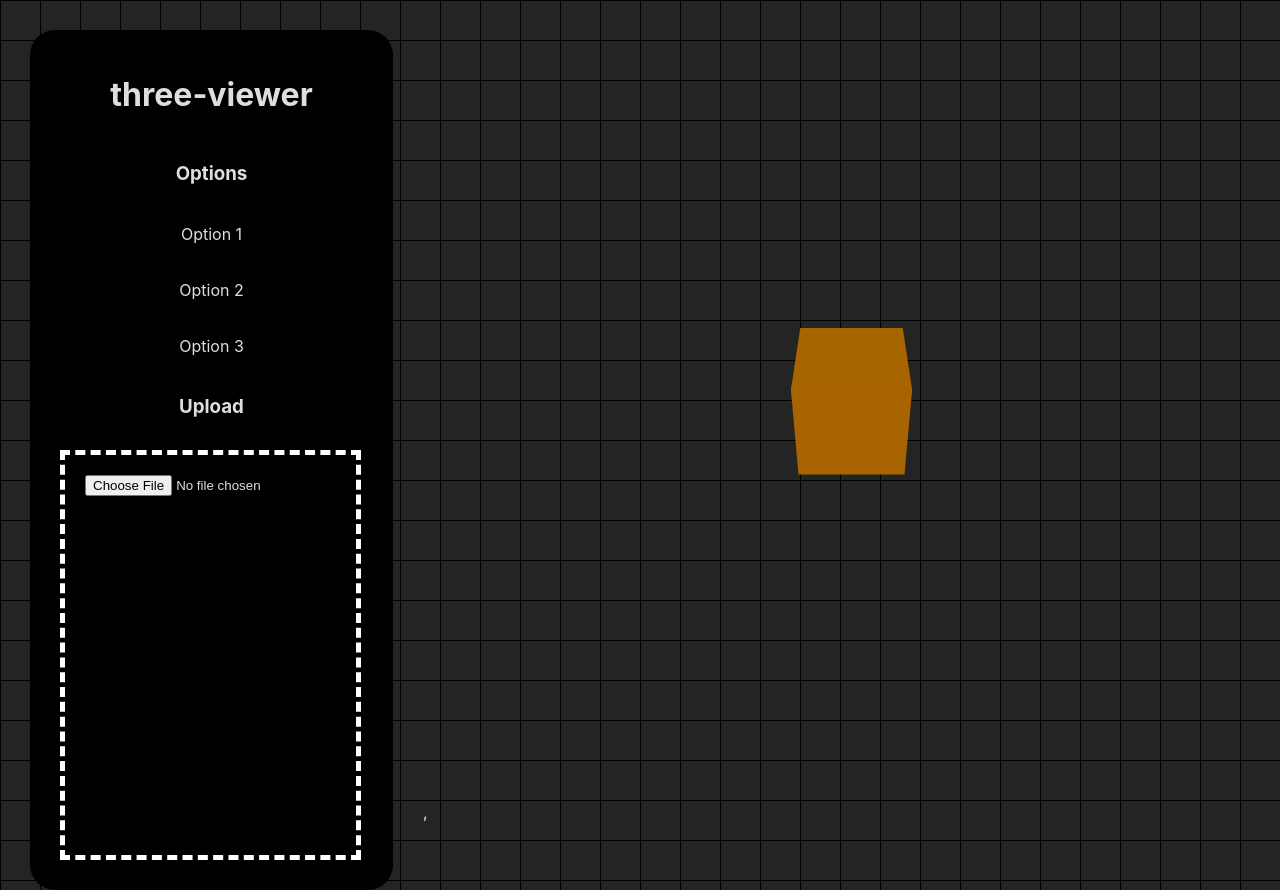
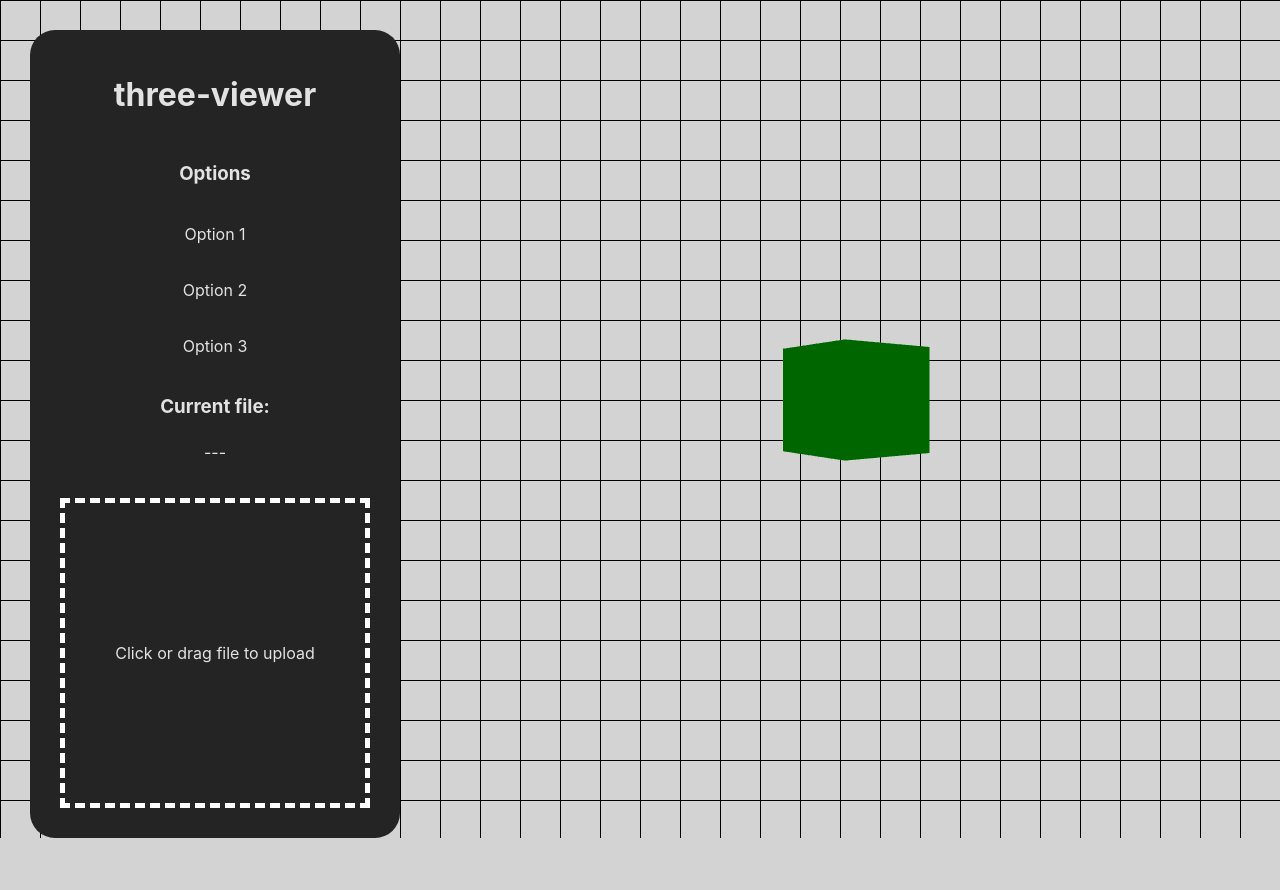
Before and after one commit to ethanernst/002-three-viewer, a React (Vite) app: page / in a window 1280 px wide. After the commit the page ends 838 px from the top, so only its background shows below. Built offline with nearby package versions, Linux system fonts and the light colour scheme.

Commit message:
updated FileDropZone, added state with Jotai, added file loaders for STL, OBJ, GLTF, and FBX files, begain basic rendering

```diff
--- a/package.json
+++ b/package.json
@@ -12,6 +12,7 @@
   "dependencies": {
     "@react-three/fiber": "^8.14.5",
     "@types/three": "^0.157.0",
+    "jotai": "^2.4.3",
     "react": "^18.2.0",
     "react-dom": "^18.2.0",
     "styled-components": "^6.0.8",
--- a/src/components/FileDropZone.jsx
+++ b/src/components/FileDropZone.jsx
@@ -1,21 +1,35 @@
-import { useState } from 'react';
+import { useRef, useState } from 'react';
+
+import { useAtom } from 'jotai';
+import { currentFile } from '../store/settings';
 
 import styled from 'styled-components';
 
 const StyleContainer = styled.div`
-  width: 90%;
-  height: 400px;
+  width: 300px;
+  height: 300px;
   margin: 10px;
+  display: flex;
+  align-items: center;
+  justify-content: center;
+
+  background-color: transparent;
   border: 5px dashed white;
   transition: all 0.2s;
 
-  background-color: ${({ color }) => color};
+  input {
+    display: none;
+  }
 `;
-
-const MAX_FILESIZE_IN_BYTES = 10000000;
 
 function FileDropZone() {
   const [dragging, setDragging] = useState(false);
+  const [uploadedFile, setUploadedFile] = useAtom(currentFile);
+
+  const inputRef = useRef();
+
+  const ALLOWED_FILETYPES = ['stl', 'obj', 'gltf', 'fbx'];
+  const MAX_FILESIZE_IN_BYTES = 10000000;
 
   const handleDragOver = e => {
     e.preventDefault();
@@ -30,46 +44,71 @@ function FileDropZone() {
     e.preventDefault();
     setDragging(false);
 
-    const files = e.dataTransfer?.files;
-    console.log('Files dropped:', files);
+    const droppedFile = e.dataTransfer?.files[0];
 
-    files && handleFiles(files);
+    droppedFile && handleFile(droppedFile);
   };
 
-  const handleFiles = files => {
-    const file = files[0];
+  const handleClick = () => inputRef.current.click();
+
+  const handleUpload = e => {
+    e.preventDefault();
+
+    const uploadedFile = e.target?.files[0];
+
+    uploadedFile && handleFile(uploadedFile);
+  };
+
+  const handleFile = targetFile => {
+    const file = targetFile;
     const fileSize = file.size;
 
-    const allowedFileTypes = ['.obj', '.stl', '.glb', '.gltf'];
+    const fileExtension = file.name.split('.').pop();
+    const validFile = ALLOWED_FILETYPES.includes(fileExtension.toLowerCase());
 
-    const fileExtension = file.name.split('.').pop();
-    const validFile = allowedFileTypes.includes(
-      '.' + fileExtension.toLowerCase()
+    // check size
+    if (fileSize > MAX_FILESIZE_IN_BYTES) {
+      alert(
+        `File size exceeds the maximum limit of ${
+          MAX_FILESIZE_IN_BYTES / 1000000
+        }MB.`
       );
-
-    if (fileSize > MAX_FILESIZE_IN_BYTES) {
-      alert('File size exceeds the maximum limit of 10MB.');
       return;
     }
 
+    // check filetype
     if (!validFile) {
-      alert('Please drop only 3D filetypes (e.g., .obj, .stl, .glb, .gltf).');
+      alert(
+        'Please choose a supported filetype (e.g., .obj, .stl, .gltf, .fbx).'
+      );
       return;
     }
 
-    // Handle the file upload logic here
+    // set state to file
+    setUploadedFile(file);
     console.log('File uploaded:', file);
   };
 
   return (
+    <>
+      <h3>Current file:</h3>
+      <span>{uploadedFile?.name || '---'}</span>
+      <br />
       <StyleContainer
-      color={dragging ? 'white' : 'transparent'}
         onDragOver={handleDragOver}
         onDragLeave={handleDragLeave}
+        onClick={handleClick}
         onDrop={handleDrop}
       >
-      <input type="file" accept=".obj,.stl,.glb,.gltf" onChange={handleDrop} />
+        <p>Click or drag file to upload</p>
+        <input
+          type="file"
+          ref={inputRef}
+          accept=".obj,.stl,.glb,.gltf,.fbx"
+          onChange={handleUpload}
+        />
       </StyleContainer>
+    </>
   );
 }
 
--- a/src/components/Model.jsx
+++ b/src/components/Model.jsx
@@ -1,25 +1,16 @@
-import { useRef, useState } from 'react';
+import { useRef } from 'react';
 import { useFrame } from '@react-three/fiber';
 
 function Model(props) {
   const meshRef = useRef();
-  // Set up state for the hovered and active state
-  const [hovered, setHover] = useState(false);
-  const [active, setActive] = useState(false);
-  // Subscribe this component to the render-loop, rotate the mesh every frame
-  useFrame((state, delta) => (meshRef.current.rotation.x += delta));
-  // Return view, these are regular three.js elements expressed in JSX
+
+  // rotate by delta every frame
+  useFrame((_, delta) => (meshRef.current.rotation.y += delta));
+
   return (
-    <mesh
-      {...props}
-      ref={meshRef}
-      scale={active ? 1.5 : 1}
-      onClick={event => setActive(!active)}
-      onPointerOver={event => setHover(true)}
-      onPointerOut={event => setHover(false)}
-    >
-      <boxGeometry args={[1, 1, 1]} />
-      <meshStandardMaterial color={hovered ? 'hotpink' : 'orange'} />
+    <mesh {...props} ref={meshRef}>
+      {!props.geometry && <boxGeometry args={[1, 1, 1]} />}
+      <meshBasicMaterial color="#006600" />
     </mesh>
   );
 }
--- a/src/components/Sidebar.jsx
+++ b/src/components/Sidebar.jsx
@@ -12,17 +12,11 @@ const StyleContainer = styled.div`
   padding: 20px;
   margin: 30px;
   border-radius: 25px;
-  background-color: black;
+  background-color: #242424;
   text-align: center;
-
-  input {
-    padding: 20px;
-  }
 `;
 
 function Sidebar() {
-  const [fileUrl, setFileUrl] = useState('');
-
   return (
     <StyleContainer>
       <h1>three-viewer</h1>
@@ -30,7 +24,6 @@ function Sidebar() {
       <p>Option 1</p>
       <p>Option 2</p>
       <p>Option 3</p>
-      <h3>Upload</h3>
       <FileDropZone />
     </StyleContainer>
   );
--- a/src/components/Viewer.jsx
+++ b/src/components/Viewer.jsx
@@ -1,7 +1,15 @@
-import { Canvas, useFrame } from '@react-three/fiber';
-import { useRef } from 'react';
+import { useEffect, useState } from 'react';
+import { Canvas } from '@react-three/fiber';
+
+import { useAtom } from 'jotai';
+import { currentFile } from '../store/settings';
 
 import styled from 'styled-components';
+
+import { STLLoader } from 'three/examples/jsm/loaders/STLLoader';
+import { OBJLoader } from 'three/examples/jsm/loaders/OBJLoader';
+import { GLTFLoader } from 'three/examples/jsm/loaders/GLTFLoader';
+import { FBXLoader } from 'three/examples/jsm/loaders/FBXLoader';
 
 import Model from './Model';
 
@@ -9,26 +17,54 @@ const StyleContainer = styled.div`
   width: 100%;
   height: 100%;
   background-color: transparent;
-
-  canvas {
-    display: inherit !important;
-    width: 100% !important;
-    height: 100% !important;
-    background-color: transparent;
-    margin: 0%;
-    padding: 0%;
-  }
 `;
 
+const getLoader = fileExtension => {
+  switch (fileExtension) {
+    case 'stl':
+      return new STLLoader();
+    case 'obj':
+      return new OBJLoader();
+    case 'gltf':
+      return new GLTFLoader();
+    case 'fbx':
+      return new FBXLoader();
+    default:
+      throw new Error('Filetype not supported');
+  }
+};
+
 function Viewer() {
+  const [uploadedFile] = useAtom(currentFile);
+  const [loadedMesh, setLoadedMesh] = useState(null);
+
+  const parseUploadedFile = file => {
+    const fileExtension = file.name.split('.').pop();
+
+    const loader = getLoader(fileExtension);
+    const reader = new FileReader();
+
+    reader.onload = event => {
+      const result = event.target.result;
+      loader.load(result, geometry => {
+        setLoadedMesh(geometry);
+      });
+    };
+
+    reader.readAsDataURL(file);
+  };
+
+  useEffect(() => {
+    uploadedFile && parseUploadedFile(uploadedFile);
+  }, [uploadedFile]);
+
   return (
     <StyleContainer>
       <Canvas>
         <ambientLight />
-        <pointLight position={[10, 10, 10]} />
-        <Model />
+        <directionalLight intensity={0.5} />
+        <Model geometry={loadedMesh} />
       </Canvas>
-      ,
     </StyleContainer>
   );
 }
--- a/src/index.css
+++ b/src/index.css
@@ -6,7 +6,7 @@
 
   color-scheme: light dark;
   color: rgba(255, 255, 255, 0.87);
-  background-color: #242424;
+  background-color: lightgray;
   background-size: 40px 40px;
   background-image: linear-gradient(to right, black 1px, transparent 1px),
     linear-gradient(to bottom, black 1px, transparent 1px);
@@ -20,6 +20,7 @@
 
 body {
   margin: 0;
+  padding: 0;
   display: flex;
   place-items: center;
   min-width: 320px;
--- /dev/null
+++ b/src/store/settings.jsx
@@ -0,0 +1,9 @@
+import { atom } from 'jotai';
+
+// jotai state values
+const scale = atom(0);
+const rotation = atom(0);
+const wireframe = atom(false);
+const currentFile = atom(null);
+
+export { scale, rotation, wireframe, currentFile };
```
Also changed, not shown: 1 other file (tests, documents, lock files or other folders). Lines whose indentation alone changed are shown as unchanged.
